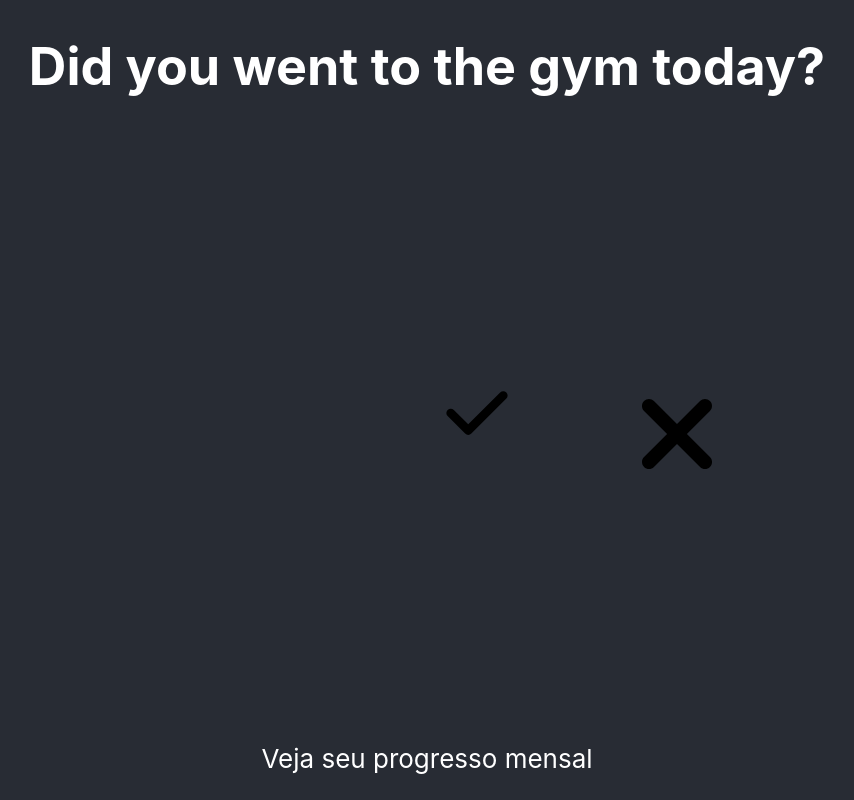
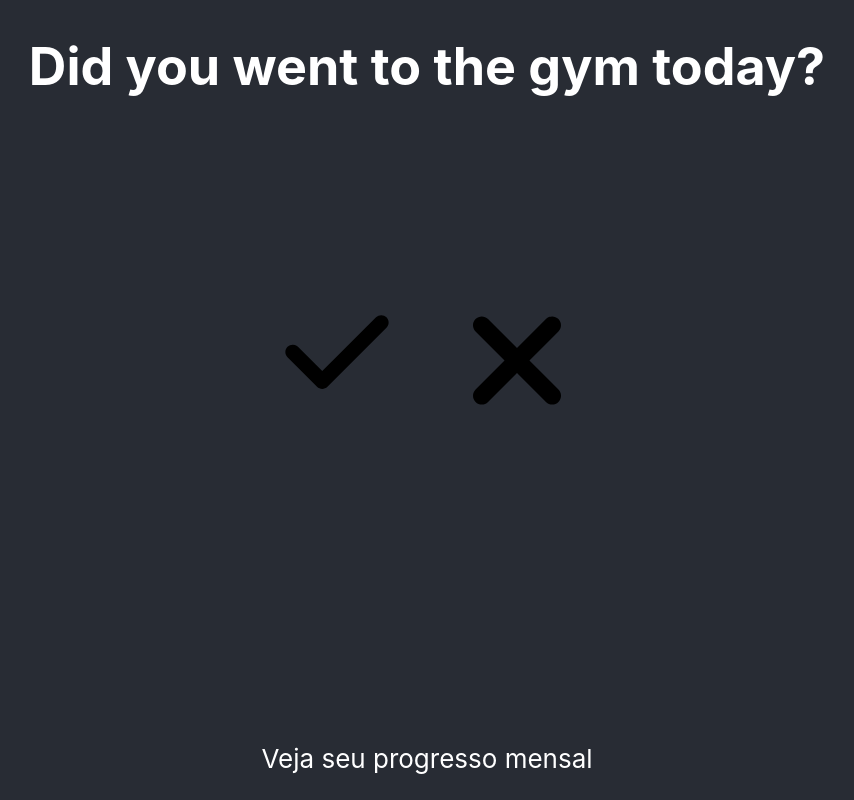
Before and after one commit to YanAmorelli/front_gym_consistency, a React (Create React App) app: page / in a window 1280 px wide. Shown: the whole page, without its empty margins (213-1067 px from the left). Built offline with nearby package versions, Linux system fonts and the light colour scheme.

Commit message:
Created router component and main page was styled

```diff
--- a/package.json
+++ b/package.json
@@ -8,6 +8,7 @@
     "@testing-library/user-event": "^13.5.0",
     "react": "^18.2.0",
     "react-dom": "^18.2.0",
+    "react-router-dom": "^6.4.3",
     "react-scripts": "5.0.1",
     "web-vitals": "^2.1.4"
   },
--- a/src/App.css
+++ b/src/App.css
@@ -1,60 +1,3 @@
 .App {
   text-align: center;
 }
-
-.App-main {
-  background-color: #282c34;
-  min-height: 100vh;
-  display: flex;
-  flex-direction: column;
-  font-size: calc(10px + 2vmin);
-  color: white;
-}
-
-.App-link {
-  color: #61dafb;
-}
-
-.Buttons {
-  margin: auto;
-}
-
-.Text {
-  margin-top: 150px;
-}
-
-.button {
-  position: absolute;
-  background-color:#282c34;
-  color: #fff;
-  border:none;
-  padding:15px;
-  min-height:100px;
-  min-width: 100px;
-  margin-left: 200px;
-}
-
-.ok-button {
-  position: absolute;
-  background-color:#282c34;
-  color: #fff;
-  border:none;
-  padding:15px;
-  min-height:100px;
-  min-width: 100px;
-
-}
-
-.Ok-button:hover {
-  color: green;
-}
-
-
-@keyframes App-logo-spin {
-  from {
-    transform: rotate(0deg);
-  }
-  to {
-    transform: rotate(360deg);
-  }
-}
--- a/src/App.js
+++ b/src/App.js
@@ -1,20 +1,9 @@
-import Yes from './assets/check-solid.svg';
-import No from './assets/xmark-solid.svg';
-import './App.css';
+import Routers from "./config/routers";
 
 function App() {
   return (
     <div className="App">
-      <main className="App-main">
-        <h1>
-          Did you went to the gym today?
-        </h1>
-        <div className="Buttons">
-          <button type="button" class="ok-button"><img src={Yes} alt="Yes"></img></button>
-          <button type="button" class="button"><img src={No} alt="No"></img></button>
-        </div>
-        <p className='Text'>Veja seu progresso mensal</p>
-      </main>
+      <Routers />
     </div>
   );
 }
--- /dev/null
+++ b/src/api.js
@@ -0,0 +1,5 @@
+import axios from 'axios';
+
+export default axios.create(({
+    baseURL: `localhost:8080`
+}));
--- /dev/null
+++ b/src/config/routers.js
@@ -0,0 +1,21 @@
+import React from "react";
+import { BrowserRouter as Router, Route, Routes} from "react-router-dom";
+import Main from '../pages/main/main';
+
+function Routers() {
+  const RouterRoot = ({ children }) => (
+    <Router>
+      <Routes>
+        {children}
+      </Routes>
+    </Router>
+  )
+
+  return (
+    <RouterRoot>
+      <Route exact path="/" element={<Main />}></Route>
+    </RouterRoot>
+  )
+}
+
+export default Routers;
--- /dev/null
+++ b/src/pages/main/main.css
@@ -0,0 +1,58 @@
+.main {
+    background-color: #282c34;
+    min-height: 100vh;
+    display: flex;
+    flex-direction: column;
+    font-size: calc(10px + 2vmin);
+    color: white;
+  }
+
+  .title {
+    text-align: center;
+  }
+
+  .text {
+    text-align: center;
+    margin-top: 150px;
+  }
+
+  .row-buttons {
+    display: flex;
+    margin: auto;
+  }
+
+  .column-button {
+    flex: 40%;
+    background-color:#282c34;
+    color: #fff;
+    border:none;
+    padding: 40px;
+    min-height:100px;
+    min-width: 100px;
+  }
+
+  .button {
+    background-color:#282c34;
+    border:none;
+    min-height:100px;
+    min-width: 100px;
+    cursor: pointer;
+  }
+
+  .ok-button {
+    background-color:#282c34;
+    border:none;
+    min-height:130px;
+    min-width: 130px;
+    cursor: pointer;
+  }
+
+  .button:hover {
+    min-height:120px;
+    min-width: 120px;
+  }
+
+  .ok-button:hover {
+    min-height:150px;
+    min-width: 150px;
+  }
--- /dev/null
+++ b/src/pages/main/main.js
@@ -0,0 +1,39 @@
+import Yes from '../../assets/check-solid.svg';
+import No from '../../assets/xmark-solid.svg';
+import './main.css';
+import { useState } from 'react';
+
+function Main() {
+    // const [confirmation, setConfirmation] = useState(false);
+
+    return(
+        <main className="main">
+            <h1 className='title'>
+            Did you went to the gym today?
+            </h1>
+            <div className="row-buttons">
+            <div className='column-button'>
+                <button
+                type="button"
+                className="ok-button"
+                // onClick={setConfirmation(true)}
+                >
+                    <img src={Yes} alt="Yes"></img>
+                </button>
+            </div>
+            <div className='column-button'>
+                <button
+                type="button"
+                className="button"
+                // onClick={setConfirmation(false)}
+                >
+                <img src={No} alt="No"></img>
+                </button>
+            </div>
+            </div>
+            <p className='text'>Veja seu progresso mensal</p>
+        </main>
+    )
+}
+
+export default Main
```
Also changed, not shown: 1 other file (tests, documents, lock files or other folders).
